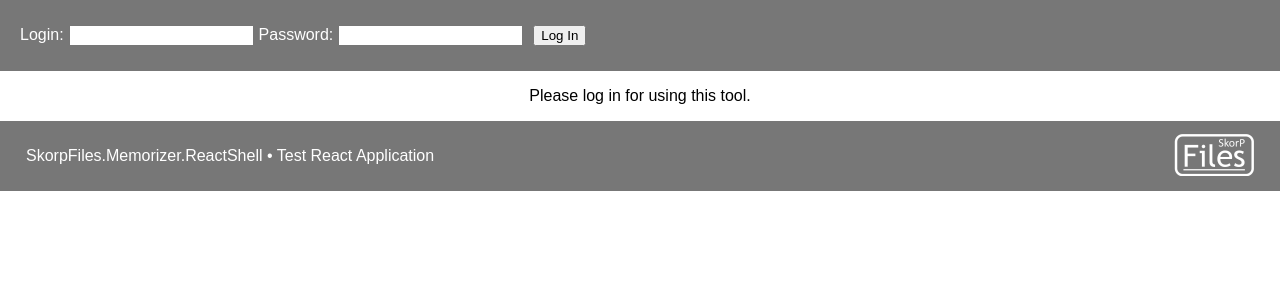
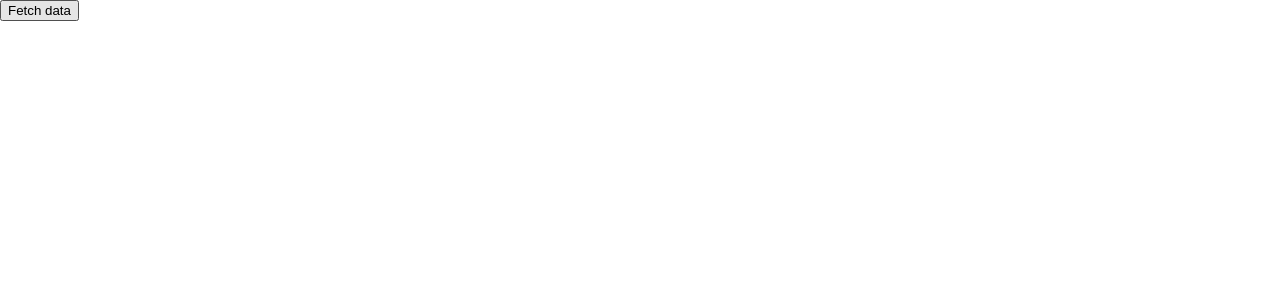
Before and after one commit to skorpfiles/Memorizer.ReactShell, a React (Create React App) app in the folder SkorpFiles.Memorizer.ReactShell/: page / in a window 1280 px wide. Shown: the top 300 px of the page. Built offline with nearby package versions, Linux system fonts and the light colour scheme.

Commit message:
work in process

```diff
--- a/SkorpFiles.Memorizer.ReactShell/src/MemorizerApp.js
+++ b/SkorpFiles.Memorizer.ReactShell/src/MemorizerApp.js
@@ -4,90 +4,226 @@ import UserInfoSection from './UserInfo/UserInfoSection';
 import EditorWorkspace from './QuestionnairesEditor/EditorWorkspace'
 import developerLogo from './skorpFilesLogo.png';
 import GlobalConstants from './GlobalConstants.js';
+import { useState } from 'react';
+
+//class MemorizerApp extends React.Component {
+
+//    constructor(props) {
+//        super(props);
+//        this.logIn = this.logIn.bind(this);
+//        this.state = {
+//            isUserLogged: false,
+//            isUserLogging: false,
+//            userLogin: null,
+//            userToken: null,
+//            isLoggingError: false,
+//            loggingErrorMessage: null
+//        };
+//    }
+
+//    render() {
+//        let body;
+
+//        if (this.state.isUserLogged)
+//            body = (
+//                <section>
+//                    <EditorWorkspace isUserLogged={this.state.isUserLogged} />
+//                </section>
+//            );
+//        else
+//            body =
+//                <div className="messageinsteadofworkspace">
+//                    <label>Please log in for using this tool.</label>
+//                </div>
+
+//        return (
+//            <div>
+//                <div className="userloginsection">
+//                    <UserInfoSection
+//                        isUserLogged={this.state.isUserLogged}
+//                        userLogin={this.state.userToken}
+//                        logIn={(login,password) => this.logIn(login,password)}
+//                        logOut={() => this.logOut()} />
+//                </div>
+
+//                {body}
+
+//                <footer>
+//                    <div className="footertable">
+//                        <div className="footerleftlabel">
+//                            <p>SkorpFiles.Memorizer.ReactShell &#8226; Test React Application</p>
+//                        </div>
+//                        <div className="footerrightlogo">
+//                            <img src={developerLogo} alt="SkorP Files Logo" />
+//                        </div>
+
+//                    </div>
+//                </footer>
+
+//            </div>
+//            )
+//    }
+
+//    async logIn(login, password) {
+//        ////fetch("https://localhost:7205/Account/Token",
+//        //    //{
+//        //    //    method: "POST",
+//        //    //    body: JSON.stringify({ login, password })
+//        //    //})
+//        //fetch("https://jsonplaceholder.typicode.com/users")
+//        //    .then(res => res.json())
+//        //    .then(
+//        //        (result) => {
+//        //            alert(result);
+//        //            //this.setState({
+//        //            //    isUserLogged: true,
+//        //            //    userLogin: login,
+//        //            //    userToken: result.accessToken,
+//        //            //    isLoggingError: false,
+//        //            //    loggingErrorMessage: null
+//        //            //});
+//        //        },
+//        //        (error) => {
+//        //            alert(error);
+//        //            this.setState({
+//        //                isUserLogged: true,
+//        //                userLogin: login,
+//        //                userToken: null,
+//        //                isLoggingError: true,
+//        //                loggingErrorMessage: error
+//        //            });
+//        //        }
+//        //    )
+
+//        //const response = await fetch('https://reqres.in/api/users', {
+//        //    method: 'GET',
+//        //    headers: {
+//        //        Accept: 'application/json',
+//        //    },
+//        //});
+//        //if (!response.ok)
+//        //    alert(response.status);
+
+//        //const result = response.json();
+
+//        //console.log('result is: ', JSON.stringify(result, null, 4));
+
+//        this.setState({
+//            isUserLogged: false,
+//            isUserLogging: true,
+//            userLogin: null,
+//            userToken: null,
+//            isLoggingError: false,
+//            loggingErrorMessage: null
+//        });
+
+//        await
+
+//        this.setState({ isUserLogged: true });
+//        this.setState({ userLogin: login });
+//    }
+
+//    logOut() {
+//        this.setState({ isUserLogged: false });
+//        this.setState({ userLogin: null });
+//    }
+//}
 
 class MemorizerApp extends React.Component {
-
     constructor(props) {
         super(props);
-        this.state = { isUserLogged: false, userLogin: null, userToken: null, isLoggingError: false, loggingErrorMessage: null };
+        //this.logIn = this.logIn.bind(this);
+        //this.state = { isUserLogged: false, userLogin: null, userToken: null, isLoggingError: false, loggingErrorMessage: null };
+        this.state = {
+            data: [],
+            isLoading: false,
+            err: ''
+        };
+        this.setData = this.setData.bind(this);
+        this.setIsLoading = this.setIsLoading.bind(this);
+        this.setErr = this.setErr.bind(this);
+        this.handleClick = this.handleClick.bind(this);
     }
 
+    setData(newValue) {
+        this.setState({ data: newValue });
+    }
+
+    setIsLoading(newValue) {
+        this.setState({ isLoading: newValue });
+    }
+
+    setErr(newValue) {
+        this.setState({ setErr: newValue });
+    }
+
+    //const [data, setData] = useState({ data: [] });
+    //const [isLoading, setIsLoading] = useState(false);
+    //const [err, setErr] = useState('');
+
+    async handleClick() {
+        this.setIsLoading(true);
+
+        try {
+
+            const response =
+                //await fetch('https://reqres.in/api/users', {
+                //    method: 'GET',
+                //    headers: {
+                //        Accept: 'application/json',
+                //    },
+                //});
+
+                await fetch("https://localhost:7205/Account/Token",
+                    {
+                        method: "POST",
+                        body: JSON.stringify({ login: 'TestUser13', password: 'Rorobia_1' }),
+                        headers: {
+                            'content-type': 'application/json;charset=UTF-8',
+                            'Access-Control-Allow-Origin': '*',
+                            'Access-Control-Allow-Headers':'Access-Control-Allow-Origin,Access-Control-Allow-Headers,content-type'
+                           }
+                    });
+
+            if (!response.ok) {
+                throw new Error(`Error! status: ${response.status}`);
+            }
+
+            const result = await response.json();
+
+            console.log('result is: ', JSON.stringify(result, null, 4));
+
+            this.setData(result);
+        } catch (err) {
+            this.setErr(err.message);
+        } finally {
+            this.setIsLoading(false);
+        }
+    };
+
+    //console.log(data);
     render() {
-        let body;
-
-        if (this.state.isUserLogged)
-            body = (
-                <section>
-                    <EditorWorkspace isUserLogged={this.state.isUserLogged} />
-                </section>
-            );
-        else
-            body =
-                <div class="messageinsteadofworkspace">
-                    <label>Please log in for using this tool.</label>
-                </div>
-
         return (
             <div>
-                <div class="userloginsection">
-                    <UserInfoSection
-                        isUserLogged={this.state.isUserLogged}
-                        userLogin={this.state.userToken}
-                        logIn={(login,password) => this.logIn(login,password)}
-                        logOut={() => this.logOut()} />
-                </div>
+                {this.state.err && <h2>{this.state.err}</h2>}
 
-                {body}
+                <button onClick={this.handleClick}>Fetch data</button>
 
-                <footer>
-                    <div class="footertable">
-                        <div class="footerleftlabel">
-                            <p>SkorpFiles.Memorizer.ReactShell &#8226; Test React Application</p>
+                {this.state.isLoading && <h2>Loading...</h2>}
+                <label>{JSON.stringify(this.state.data.data)}</label>
+
+                {this.state.data.data?.map(person => {
+                    return (
+                        <div key={person.id}>
+                            <h2>{person.email}</h2>
+                            <h2>{person.first_name}</h2>
+                            <h2>{person.last_name}</h2>
+                            <br />
                         </div>
-                        <div class="footerrightlogo">
-                            <img src={developerLogo} alt="SkorP Files Logo" />
-                        </div>
-
-                    </div>
-                </footer>
-
+                    );
+                })}
             </div>
-            )
-    }
-
-    logIn(login, password) {
-        fetch("https://localhost:7205/Account/Token",
-            {
-                method: "POST",
-                body: JSON.stringify({ login, password })
-            })
-            .then(res => res.json())
-            .then(
-                (result) => {
-                    this.setState({
-                        isUserLogged: true,
-                        userLogin: login,
-                        userToken: result.accessToken,
-                        isLoggingError: false,
-                        loggingErrorMessage: null
-                    });
-                },
-                (error) => {
-                    alert(error);
-                    this.setState({
-                        isUserLogged: true,
-                        userLogin: login,
-                        userToken: null,
-                        isLoggingError: true,
-                        loggingErrorMessage: error
-                    });
-                }
-            )
-    }
-
-    logOut() {
-        this.setState({ isUserLogged: false });
-        this.setState({ userLogin: null });
+        );
     }
 }
 
--- a/SkorpFiles.Memorizer.ReactShell/src/QuestionnairesEditor/QuestionnairesList.js
+++ b/SkorpFiles.Memorizer.ReactShell/src/QuestionnairesEditor/QuestionnairesList.js
@@ -3,16 +3,38 @@ import React from 'react';
 class QuestionnairesList extends React.Component {
     constructor(props) {
         super(props);
+        this.state = {
+            items: [],
+            DataisLoaded: false
+        };
+    }
+
+    componentDidMount() {
+        fetch("https://localhost:7205/Account/Token",
+            {
+                method: "POST",
+                body: JSON.stringify({ login, password })
+            })
+            .then((res) => res.json())
+            .then((json) => {
+                this.setState({
+                    items: json,
+                    DataisLoaded: true
+                });
+            })
     }
 
     render() {
-        return (
-            <ul>
-                {this.props.items.map(item => (
-                    <li key={item.id}>{item.text}</li>
-                ))}
-            </ul>
-        );
+        if (this.state.DataIsLoaded)
+            return (<label>Data is loading...</label>);
+        else
+            return (
+                <ul>
+                    {this.state.items.map(item => (
+                        <li key={item.id}>{item.username}</li>
+                    ))}
+                </ul>
+            );
     }
 }
 
--- a/SkorpFiles.Memorizer.ReactShell/src/UserInfo/LoggedUserInfoHeader.js
+++ b/SkorpFiles.Memorizer.ReactShell/src/UserInfo/LoggedUserInfoHeader.js
@@ -8,8 +8,8 @@ class LoggedUserInfoHeader extends React.Component {
     render() {
         return (
             <div>
-                <section class="userlogin">
-                    <i>{this.props.userLogin}</i> &#8226; <span class="logOutLink"><a href="#" onClick={()=>this.props.logOut()} id="logOutLink">Log Out</a></span>
+                <section className="userlogin">
+                    <i>{this.props.userLogin}</i> &#8226; <span className="logOutLink"><a href="#" onClick={()=>this.props.logOut()} id="logOutLink">Log Out</a></span>
                 </section>
             </div>
             )
```
